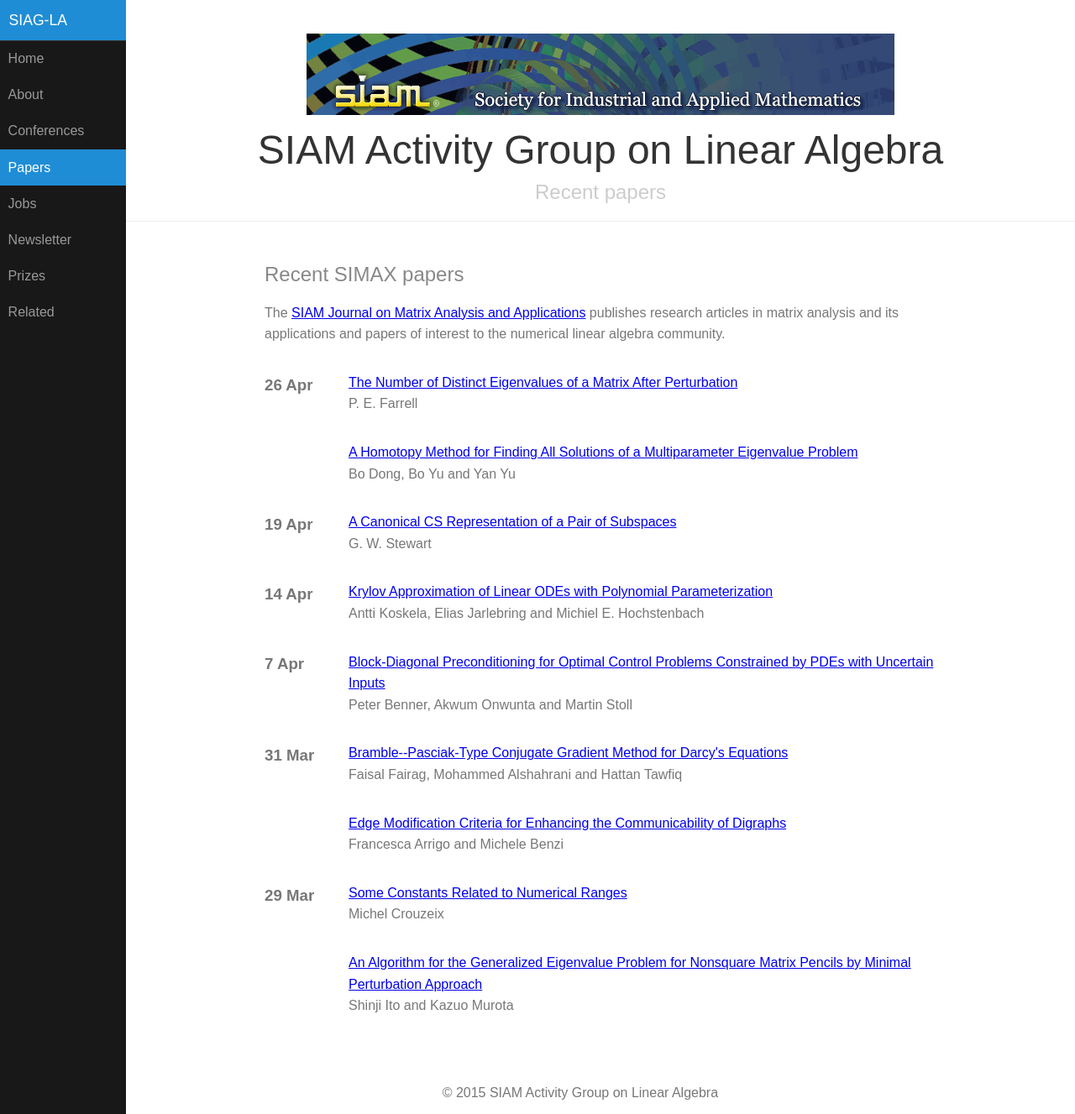
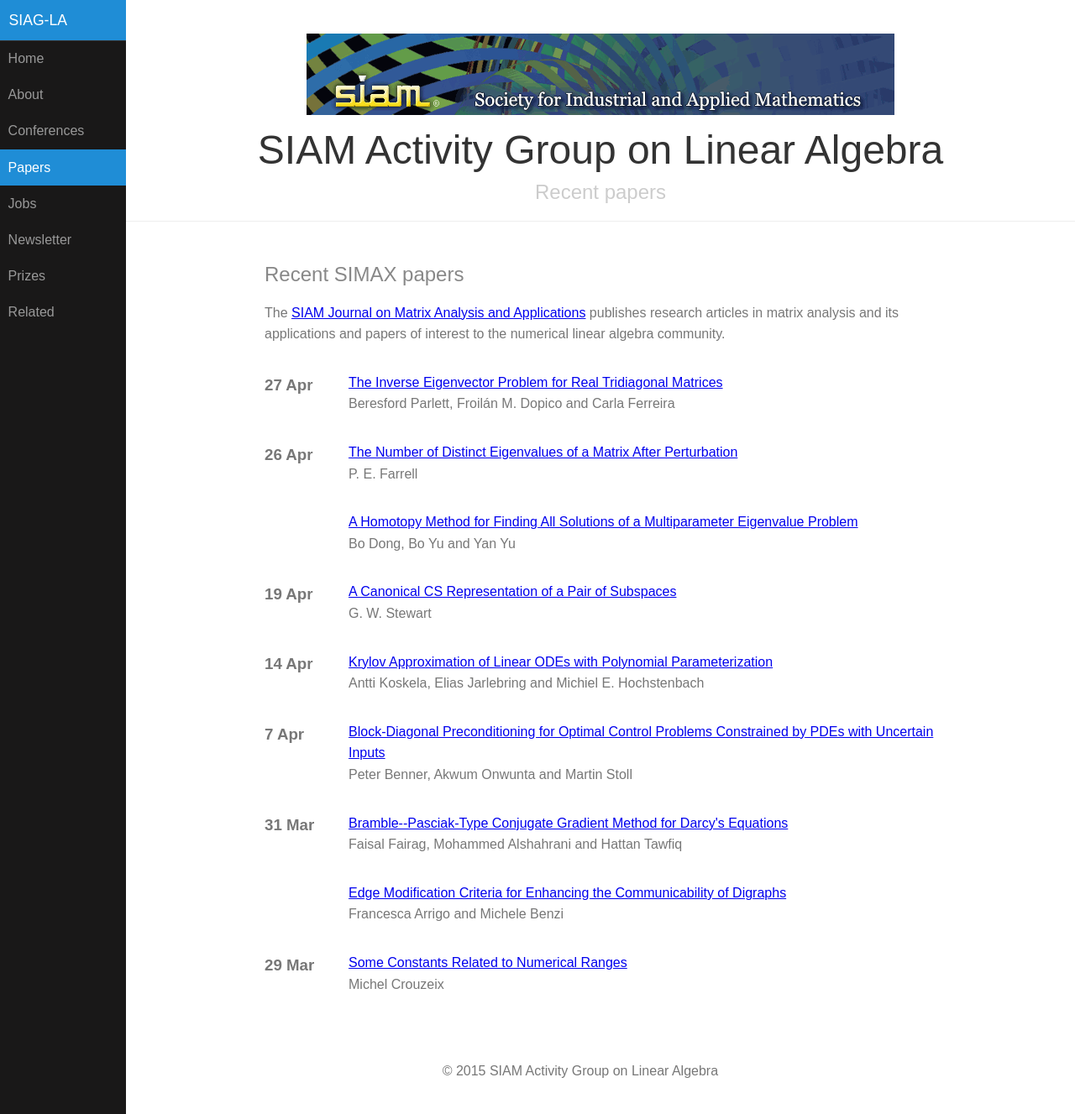
Before and after one commit to dbindel/siagla, a Jekyll site: the page built from simax.html, in a window 1280 px wide and 1327 px high. Shown: the whole window at 84% size. Built offline with Jekyll 4.4.1, drawn with Linux system fonts in a browser that asks for light colours.

Commit message:
Automated updates to simax.yml

```diff
--- a/_data/simax.yml
+++ b/_data/simax.yml
@@ -1539,3 +1539,11 @@
   pp_start: '572'
   title: The Number of Distinct Eigenvalues of a Matrix After Perturbation
   volume: '37'
+- authors: Beresford Parlett, Froil&#225;n M. Dopico and Carla Ferreira
+  date: '2016-04-27T07:00:00Z'
+  doi: doi:10.1137/15M1025293
+  link: http://epubs.siam.org/doi/abs/10.1137/15M1025293?ai=s7&mi=3ezuvv&af=R
+  pp_end: '597'
+  pp_start: '577'
+  title: The Inverse Eigenvector Problem for Real Tridiagonal Matrices
+  volume: '37'
```
